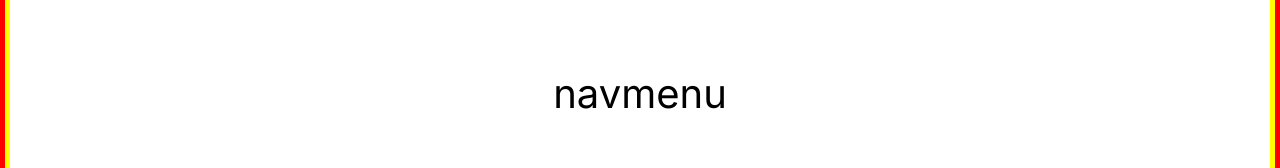
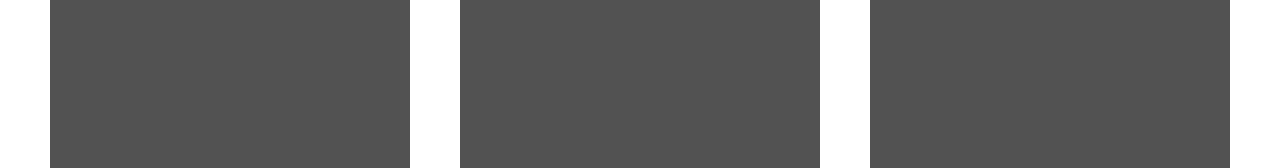
Before and after one commit to mdlpontual/_volta-es_website-react, a React (Vite) app: page / in a window 1280 px wide. Shown: the part 3782-3950 px from the top of the page. Built offline with nearby package versions, Linux system fonts and the light colour scheme.

Commit message:
nav-buttons boxes

```diff
--- a/src/ui/pages/home-page/components/about/About.scss
+++ b/src/ui/pages/home-page/components/about/About.scss
@@ -106,8 +106,8 @@
                 #sustTextCol {
                     @include box-reset-default;
                     //border: $gb-col_2-sol-cyn;
-                    max-width: 1280px;
-                    padding: 50px 40px 50px 40px;
+                    max-width: 1380px;
+                    padding: 50px;
                     text-align: justify;
                     font-size: 1.2rem;
                     #topTextRow {
--- a/src/ui/pages/home-page/components/infos/Infos.jsx
+++ b/src/ui/pages/home-page/components/infos/Infos.jsx
@@ -7,7 +7,9 @@ function Infos() {
     <>
       <section id="infoNavMenuCon" className="container-fluid">
         <div id="infoNavMenuRow" className="row">
-          <InfoNavMenu />
+          <div id="infoNavMenuCol" className="col-auto">
+            <InfoNavMenu />
+          </div>
         </div>
         <div id="backgroundRow" className="row d-flex">
           <img id="houseCartoon" className="col-5"
--- a/src/ui/pages/home-page/components/infos/Infos.scss
+++ b/src/ui/pages/home-page/components/infos/Infos.scss
@@ -2,20 +2,55 @@
 
 #infoNavMenuCon {
     @include box-reset-default;
-    border: $gb-con_5-sol-red;
+    //border: $gb-con_5-sol-red;
     height: 110vh;
     position: relative;
     justify-items: center;
     #infoNavMenuRow {
         @include box-reset-default;
-        border: $gb-row_5-sol-ylw;
+        //border: $gb-row_5-sol-ylw;
         height: 100%;
         width: 100%;
-        align-items: center;
-        text-align: center;
-        color: black;
         position: absolute;
         z-index: 2;
+        justify-content: center;
+        #infoNavMenuCol {
+            @include box-reset-default;
+            //border: $gb-col_5-sol-blu;
+            height: 100%;
+            width: 1380px;
+            #navButtonsRow {
+                @include box-reset-default;
+                //border: $gb-row_2-dsh-org;
+                height: 100%;
+                width: 100%;
+                padding: 50px;
+                gap: 50px;
+                align-content: center;
+                align-items: center;
+                #etapasCol {
+                    @include box-reset-default;
+                    //border: $gb-col_5-sol-blu;
+                    height: 600px;
+                    border-radius: 50px;
+                    background-color: $transGrey;
+                }
+                #comoFuncionaCol {
+                    @include box-reset-default;
+                    //border: $gb-col_5-sol-blu;
+                    height: 600px;
+                    border-radius: 50px;
+                    background-color: $transGrey;
+                }
+                #nossosProjetosCol {
+                    @include box-reset-default;
+                    //border: $gb-col_5-sol-blu;
+                    height: 600px;
+                    border-radius: 50px;
+                    background-color: $transGrey;
+                }
+            }
+        }
     }
     #backgroundRow {
         @include box-reset-default;
--- a/src/ui/pages/home-page/components/infos/nav-menu/InfoNavMenu.jsx
+++ b/src/ui/pages/home-page/components/infos/nav-menu/InfoNavMenu.jsx
@@ -3,7 +3,17 @@ import React from "react";
 function InfoNavMenu() {
   return (
     <>
-        <h1>navmenu</h1>
+      <div id="navButtonsRow" className="row">
+        <div id="etapasCol" className="col">
+
+        </div>
+        <div id="comoFuncionaCol" className="col">
+
+        </div>
+        <div id="nossosProjetosCol" className="col">
+
+        </div>
+      </div>
     </>
   );
 };
```
